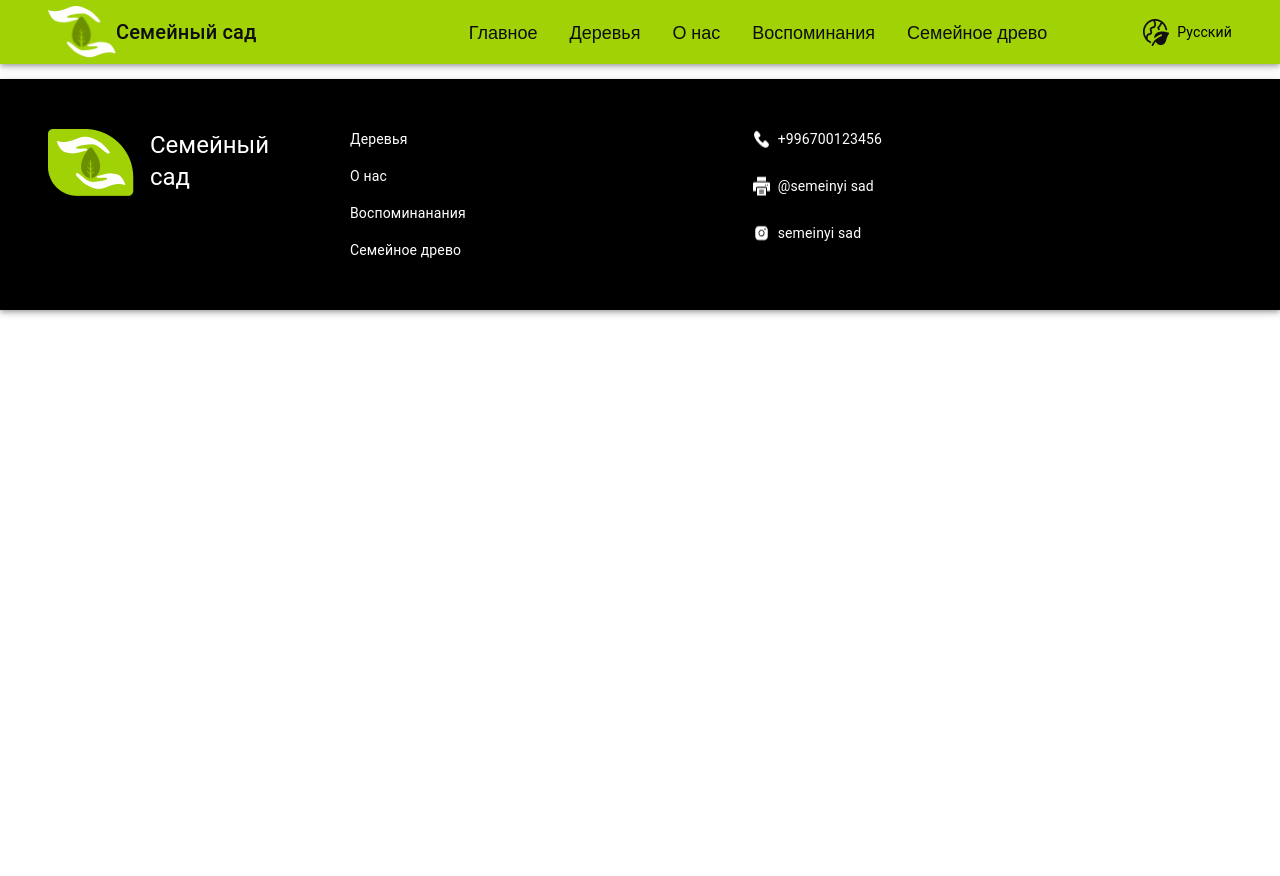
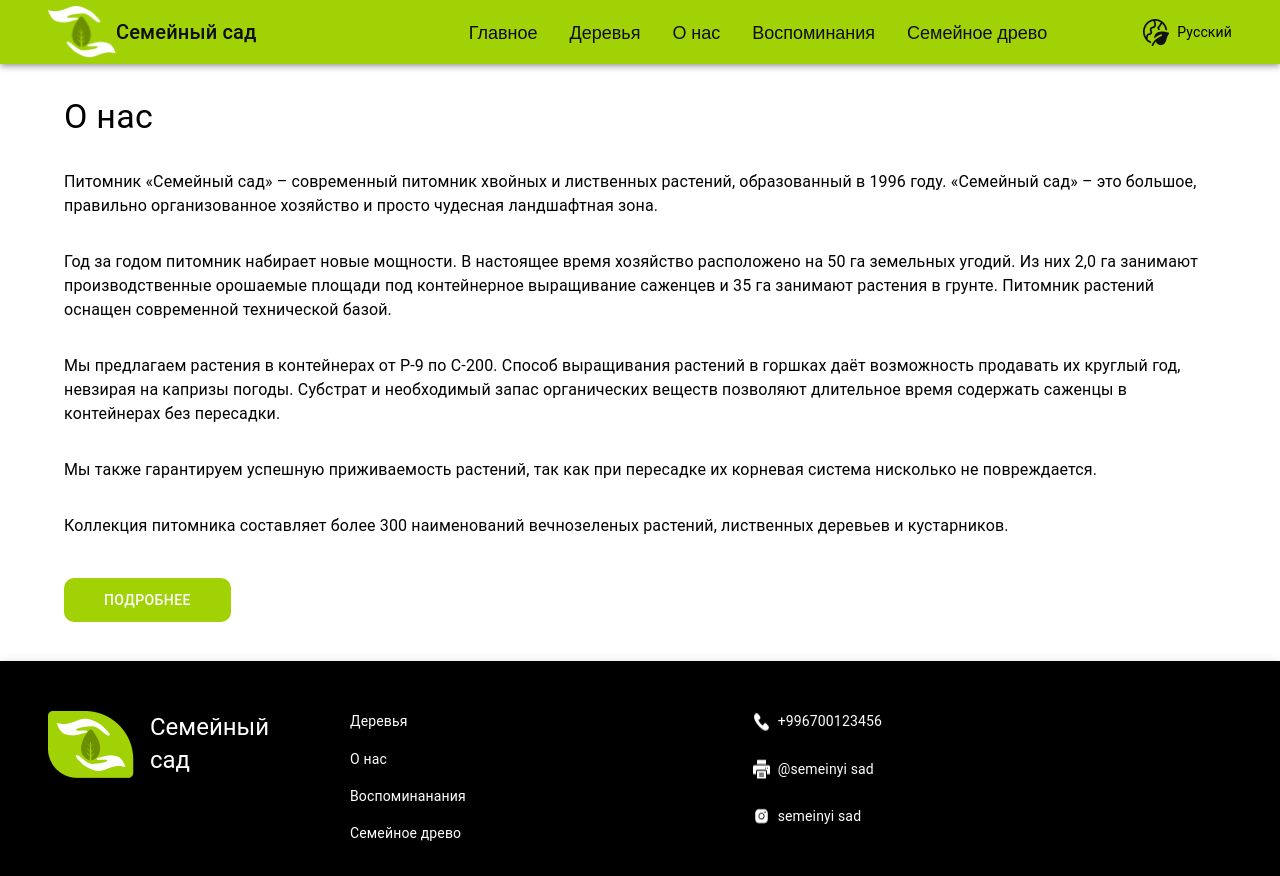
Before and after one commit to ElyaApyzova/New-hackathon-project, a React (Create React App) app: page /AboutUs in a window 1280 px wide. Shown: the top 876 px of the page. Before the commit the page ends 800 px from the top, so only its background shows below. Built offline with nearby package versions, Linux system fonts and the light colour scheme.

Commit message:
NewsAdvertisement

```diff
--- a/src/App.js
+++ b/src/App.js
@@ -5,6 +5,7 @@ import Home from "./components/Home";
 import Tree from  './components/Tree';
 import Footer from "./components/Footer/Footer";
 import TreeCards from "./components/TreeCards";
+import AboutUs from "./components/About us/AboutUs";
 
 
 function App() {
@@ -16,6 +17,7 @@ function App() {
           <Route path="/" element={<Home />} />
           <Route path="/tree" element={<Tree />} />
           <Route path="/TreeCards" element={<TreeCards />} />
+          <Route path="/AboutUs" element={<AboutUs />} />
         </Routes>
         <Footer/>
       </BrowserRouter>
--- /dev/null
+++ b/src/components/About us/AboutUs.jsx
@@ -0,0 +1,57 @@
+import React from "react";
+import { Container, Typography, Button, Grid } from "@mui/material";
+
+const AboutUs = () => {
+  return (
+    <Container>
+      <Typography variant="h4" component="div" marginTop={4}>
+        О нас
+      </Typography>
+      <Grid container spacing={2}>
+        <Grid item xs={12}>
+          <Typography variant="body1" component="div" marginTop={4}>
+            Питомник «Семейный сад» – современный питомник хвойных и лиственных растений, образованный в 1996 году. «Семейный сад» – это большое, правильно организованное хозяйство и просто чудесная ландшафтная зона.
+          </Typography>
+        </Grid>
+        <Grid item xs={12}>
+          <Typography variant="body1" component="div" marginTop={2}>
+            Год за годом питомник набирает новые мощности. В настоящее время хозяйство расположено на 50 га земельных угодий. Из них 2,0 га занимают производственные орошаемые площади под контейнерное выращивание саженцев и 35 га занимают растения в грунте. Питомник растений оснащен современной технической базой.
+          </Typography>
+        </Grid>
+        <Grid item xs={12}>
+          <Typography variant="body1" component="div" marginTop={2}>
+            Мы предлагаем растения в контейнерах от Р-9 по С-200. Способ выращивания растений в горшках даёт возможность продавать их круглый год, невзирая на капризы погоды. Субстрат и необходимый запас органических веществ позволяют длительное время содержать саженцы в контейнерах без пересадки.
+          </Typography>
+        </Grid>
+        <Grid item xs={12}>
+          <Typography variant="body1" component="div" marginTop={2}>
+            Мы также гарантируем успешную приживаемость растений, так как при пересадке их корневая система нисколько не повреждается.
+          </Typography>
+        </Grid>
+        <Grid item xs={12}>
+          <Typography variant="body1" component="div" marginTop={2}>
+            Коллекция питомника составляет более 300 наименований вечнозеленых растений, лиственных деревьев и кустарников.
+          </Typography>
+        </Grid>
+        <Grid item xs={12}>
+          <Button
+            sx={{
+              marginTop: '24px',
+              marginBottom: '24px',
+              cursor: "pointer",
+              backgroundColor: "#A0D206",
+              color: "#FFFFFF",
+              p: "10px 40px",
+              borderRadius: "10px",
+              "&:hover": { backgroundColor: "#00821E" },
+            }}
+          >
+            Подробнее
+          </Button>
+        </Grid>
+      </Grid>
+    </Container>
+  );
+};
+
+export default AboutUs;
--- a/src/components/Header/Header.jsx
+++ b/src/components/Header/Header.jsx
@@ -40,7 +40,7 @@ const Header = () => {
                     <Stack direction='row' spacing={4} marginRight={12} style={{ fontWeight: 400 }}  sx={{ fontSize: '18px',  display: { xs: 'none', md: 'flex' } }}>
                         <Link component={RouterLink} to="/" sx={{ textDecoration: 'none', color: '#0E0E0E',  }}>Главное</Link>
                         <Link component={RouterLink} to="/TreeCards" sx={{ textDecoration: 'none', color: '#0E0E0E' }}>Деревья</Link>
-                        <Link component={RouterLink} to="/About us" sx={{ textDecoration: 'none', color: '#0E0E0E' }}>О нас</Link>
+                        <Link component={RouterLink} to="/AboutUs" sx={{ textDecoration: 'none', color: '#0E0E0E' }}>О нас</Link>
                         <Link component={RouterLink} to="/Memories" sx={{ textDecoration: 'none', color: '#0E0E0E' }}>Воспоминания</Link>
                         <Link component={RouterLink} to="/Family tree" sx={{ textDecoration: 'none', color: '#0E0E0E' }}>Семейное древо</Link>
                     </Stack>
@@ -89,7 +89,7 @@ const Header = () => {
                                 </ListItemIcon>
                                 Деревья
                             </MenuItem>
-                            <MenuItem to="/About us">
+                            <MenuItem to="/AboutUs">
                                 <ListItemIcon>
                                     <PersonIcon />
                                 </ListItemIcon>
--- a/src/components/Home.jsx
+++ b/src/components/Home.jsx
@@ -4,7 +4,7 @@ import TreeCards from "./TreeCards";
 import MyComponent from "./MyAppBar/MyComponent";
 import Main from "./MainPage/Main";
 import StateCard from "./states/StateCard";
-
+import NewsAdvertisement  from "./NewsAdvertisement/NewsAdvertisement"
 const Home = () => {
   return (
     <div>
@@ -23,6 +23,9 @@ const Home = () => {
       <div>
         <StateCard/>
       </div>
+      <div>
+        <NewsAdvertisement />
+      </div>
     </div>
   );
 };
--- a/src/components/Item/Item.jsx
+++ /dev/null
@@ -1,13 +0,0 @@
-import React from "react";
-
-
-
-const Item = () => {
-  return (
-    <div className="item">
-
-    </div>
-  );
-};
-
-export default Item;
--- /dev/null
+++ b/src/components/NewsAdvertisement/NewsAdvertisement.jsx
@@ -0,0 +1,63 @@
+import React from "react";
+import { Container, Typography, Box, Grid } from "@mui/material";
+import NewsImage from '../../assets/news_image.png'
+
+const NewsAdvertisement = () => {
+  return (
+    <>
+    <Box
+      sx={{
+        marginTop: '100px',
+        background: "#A0D206",
+        color: "#FFFFFF",
+        width: '100vw',
+        height: '100px',
+        display: 'flex',
+        justifyContent: 'start',
+      }}
+    >
+      <Container>
+        <Typography variant="h4" component="div" marginTop={4}>
+          Новости и объявления
+        </Typography>
+      </Container>
+    </Box>
+
+    <Container>
+    <Typography variant="h3" component="div" marginTop={4} marginBottom={4} sx={{
+        fontWeight: '700'
+      }}>
+    В Бишкеке состарилось 30 процентов деревьев-агроном
+          </Typography>
+          </Container>
+          <Container>
+  <Grid container spacing={4} marginBottom={10}>
+    <Grid item xs={6}>
+      <Typography variant="body1" component="div" marginBottom={1} sx={{
+        fontWeight: '500', color: '#A49F9F'
+      }}>
+        16.02.2024
+        </Typography>
+        <img src={NewsImage} alt="NewsImage" />
+      </Grid>
+      <Grid item xs={6} marginTop={3}>
+        <Typography variant="h6" component="div" sx={{
+        fontWeight: '700'
+      }}>
+          По словам агронома, у старых деревьев ослабевает иммунитет, они подвергаются атакам различных паразитов.
+        </Typography>
+        <Typography variant="body1" component="div" marginTop={2} sx={{
+        fontWeight: '500'
+      }}>
+          БИШКЕК, 1 сен —  <span style={{ fontWeight: '600' }}>Sputnik. </span>
+          В Бишкеке состарилось <span style={{ fontWeight: '600' }}>30</span> процентов деревьев, сообщил главный агроном "Бишкекзеленхоза" Жаныбек Жумалиев в эфире радио Sputnik Кыргызстан.
+          На балансе муниципального предприятия числится свыше <span style={{ fontWeight: '600' }}>250</span> тысяч городских деревьев на <span style={{ fontWeight: '600' }}>832</span> гектарах земли.
+        </Typography>
+      </Grid>
+    </Grid>
+</Container>
+    </>
+  );
+};
+
+export default NewsAdvertisement;
```
Also changed, not shown: src/assets/news_image.png (added).
